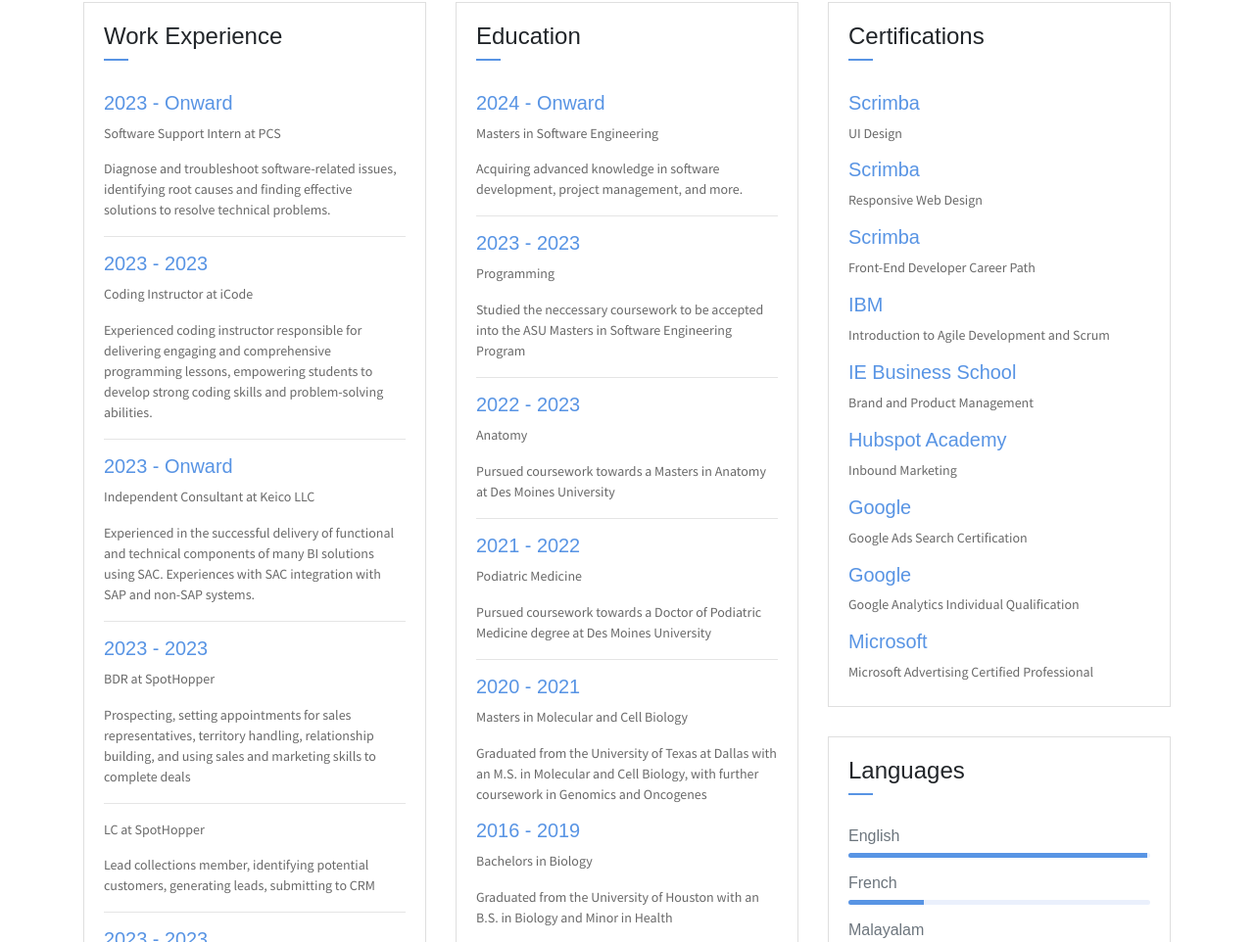
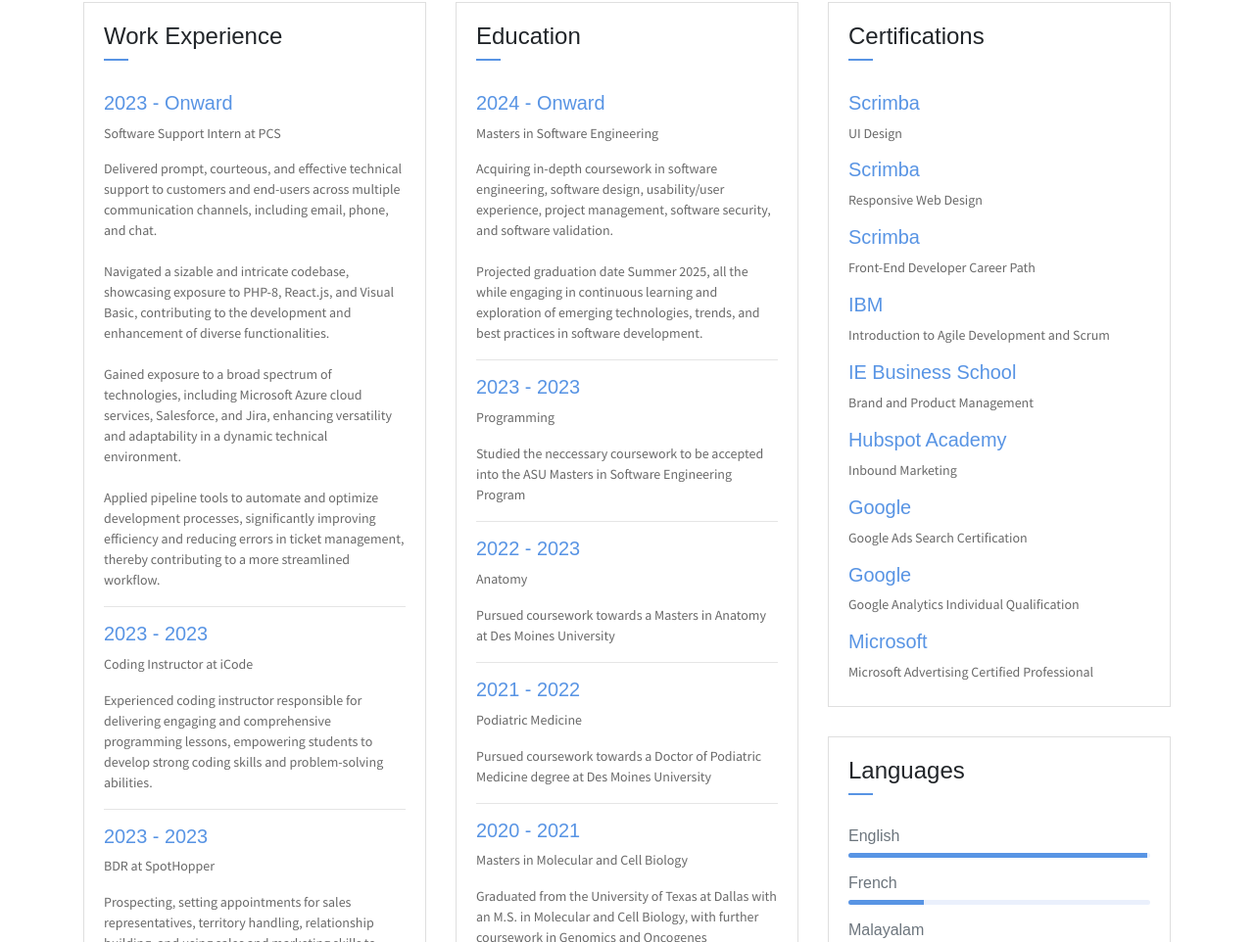
Before and after one commit to Mufeedmk4/Aboutme-Website, a website: page About Mufeed/public_html/index.html in a window 1280 px wide. Shown: the part 1829-2791 px from the top of the page at 98% size. Drawn offline with Linux system fonts and the light colour scheme; some packages are replaced by stand-ins of ours.

Commit message:
made changes, added update resume

```diff
--- a/About Mufeed/public_html/index.html
+++ b/About Mufeed/public_html/index.html
@@ -287,15 +287,15 @@
                         <div class="card-body">
                             <h6 class="title text-danger">2023 - Onward</h6>
                             <P>Software Support Intern at PCS</P>
-                            <P class="subtitle">Diagnose and troubleshoot software-related issues, identifying root causes and finding effective solutions to resolve technical problems. </P>
+                            <P class="subtitle">Delivered prompt, courteous, and effective technical support to customers and end-users across multiple communication channels, including email, phone, and chat.
+                            <br><br>Navigated a sizable and intricate codebase, showcasing exposure to PHP-8, React.js, and Visual Basic, contributing to the development and enhancement of diverse functionalities.
+                            <br><br>Gained exposure to a broad spectrum of technologies, including Microsoft Azure cloud services, Salesforce, and Jira, enhancing versatility and adaptability in a dynamic technical environment.
+                            <br><br>Applied pipeline tools to automate and optimize development processes, significantly improving efficiency and reducing errors in ticket management, thereby contributing to a more streamlined workflow.
+                                 </P>
                             <hr>
                             <h6 class="title text-danger">2023 - 2023</h6>
                             <P>Coding Instructor at iCode</P>
                             <P class="subtitle">Experienced coding instructor responsible for delivering engaging and comprehensive programming lessons, empowering students to develop strong coding skills and problem-solving abilities.</P>
-                            <hr>
-                            <h6 class="title text-danger">2023 - Onward</h6>
-                            <P>Independent Consultant at Keico LLC</P>
-                            <P class="subtitle">Experienced in the successful delivery of functional and technical components of many BI solutions using SAC. Experiences with SAC integration with SAP and non-SAP systems.</P>
                             <hr>
                             <h6 class="title text-danger">2023 - 2023</h6>
                             <P>BDR at SpotHopper</P>
@@ -330,7 +330,9 @@
                         <div class="card-body">
                             <h6 class="title text-danger">2024 - Onward</h6>
                             <P>Masters in Software Engineering</P>
-                            <P class="subtitle">Acquiring advanced knowledge in software development, project management, and more.</P>
+                            <P class="subtitle">Acquiring in-depth coursework in software engineering, software design, usability/user experience, project management, software security, and software validation.
+                            <br><br>Projected graduation date Summer 2025, all the while engaging in continuous learning and exploration of emerging technologies, trends, and best practices in software development.
+                                </P>
                             <hr>
                             <h6 class="title text-danger">2023 - 2023</h6>
                             <P>Programming</P>
```
Also changed, not shown: 1 other file.
